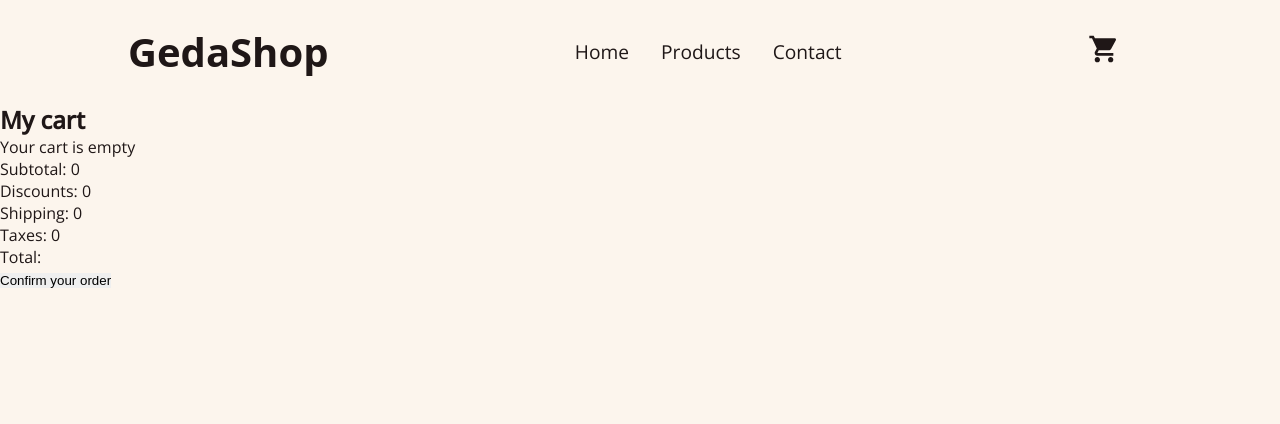
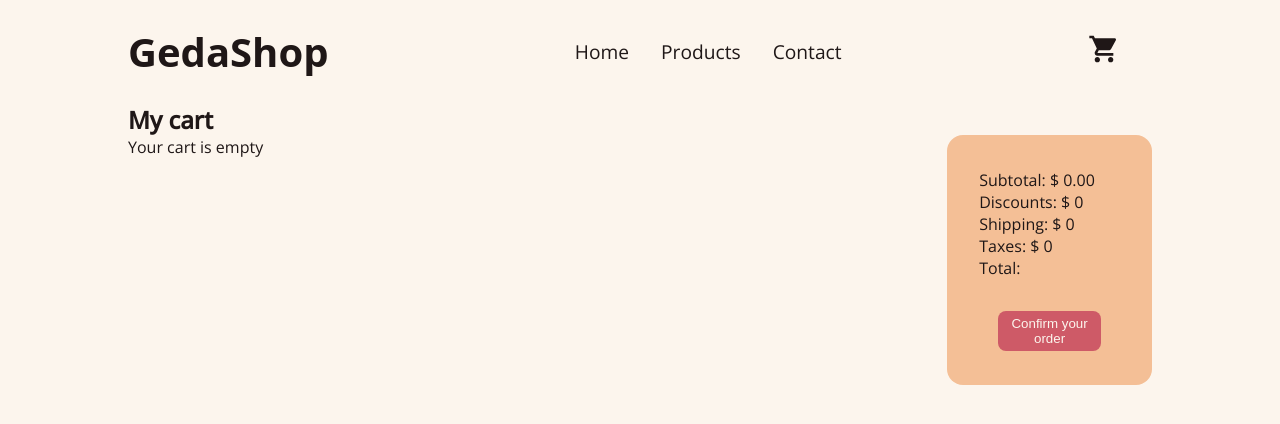
Before and after one commit to gedadev/shopping-cart, a React (Vite) app: page /cart in a window 1280 px wide. Shown: the top 424 px of the page. Built offline with nearby package versions, Linux system fonts and the light colour scheme; a web font is replaced by a local one.

Commit message:
Create styles for the cart view

```diff
--- a/src/components/Cart.jsx
+++ b/src/components/Cart.jsx
@@ -1,6 +1,7 @@
 import { useContext } from "react";
 import { ShopContext } from "../App";
 import CartItem from "./CartItem";
+import "../styles/cart.css";
 
 export default function Cart() {
   const { cartItems } = useContext(ShopContext);
@@ -16,8 +17,8 @@ export default function Cart() {
 
   return (
     <div className="cart-section">
-      <h2>My cart</h2>
       <div className="cart-container">
+        <h2>My cart</h2>
         {!cartIsEmpty ? (
           cartItems.map((item) => (
             <>
@@ -30,10 +31,10 @@ export default function Cart() {
       </div>
       <div className="checkout-container">
         <div className="checkout">
-          <p>Subtotal: {getSubtotal} </p>
-          <p>Discounts: 0</p>
-          <p>Shipping: 0</p>
-          <p>Taxes: 0</p>
+          <p>Subtotal: $ {getSubtotal.toFixed(2)} </p>
+          <p>Discounts: $ 0</p>
+          <p>Shipping: $ 0</p>
+          <p>Taxes: $ 0</p>
           <p>Total:</p>
         </div>
         <button type="button" className="pay-button">
--- a/src/components/CartItem.jsx
+++ b/src/components/CartItem.jsx
@@ -4,8 +4,15 @@ export default function CartItem({ item }) {
   return (
     <div className="cart-item">
       <img src={item.image} alt={item.title} key={item.id} />
-      <p key={item.id}>{item.title}</p>
-      <p key={item.id}>{item.price}</p>
+      <div className="item-info">
+        <p key={item.id}>{item.title}</p>
+        <p key={item.id}>$ {item.price}</p>
+        <div className="quantity-selector">
+          <span>-</span>
+          <input type="text" name="" id="" />
+          <span>+</span>
+        </div>
+      </div>
     </div>
   );
 }
--- /dev/null
+++ b/src/styles/cart.css
@@ -0,0 +1,72 @@
+.cart-section {
+    display: flex;
+    /* flex-grow: 1; */
+    max-width: clamp(1000px, 80%, 3000px);
+    margin: auto;
+}
+
+.cart-container {
+    width: 80%;
+}
+
+.cart-item {
+    width: 95%;
+    border: solid 0.1rem var(--highlight-color);
+    border-radius: 1rem;
+    display: flex;
+    margin: 1rem 0;
+    padding: 1rem;
+    display: flex;
+    justify-content: space-between;
+}
+
+.cart-item > img {
+    max-height: 150px;
+    border-radius: 1rem;
+}
+
+.item-info {
+    width: 30%;
+    display: flex;
+    flex-direction: column;
+    gap: 0.8rem;
+}
+
+.quantity-selector {
+    display: flex;
+    gap: 0.5rem;
+}
+
+.quantity-selector > span {
+    width: 1.2rem;
+    text-align: center;
+    cursor: pointer;
+    font-size: 1.2rem;
+}
+
+.quantity-selector > input {
+    width: 3rem;
+    border-radius: 0.5rem;
+    padding: 0.4rem;
+}
+
+.checkout-container {
+    width: 20%;
+    height: 250px;
+    margin: 2rem 0;
+    background-color: var(--highlight-color);
+    border-radius: 1rem;
+    display: flex;
+    flex-direction: column;
+    justify-content: center;
+    gap: 2rem;
+}
+
+.checkout {
+    margin: 0 2rem;
+}
+
+.pay-button {
+    margin: 0 auto;
+    width: 50%;
+}
--- a/src/styles/products.css
+++ b/src/styles/products.css
@@ -58,7 +58,7 @@
     justify-self: end;
 }
 
-.add-item-button {
+.add-item-button, .pay-button {
     align-self: center;
     width: 50%;
     height: 2.5rem;
@@ -69,7 +69,7 @@
     transition: box-shadow 0.2s, color 0.2s;
 }
 
-.add-item-button:hover {
+.add-item-button:hover, .pay-button:hover {
     color: var(--dark-color);
     box-shadow: 0px 0px 8px var(--dark-color);
 }
```
